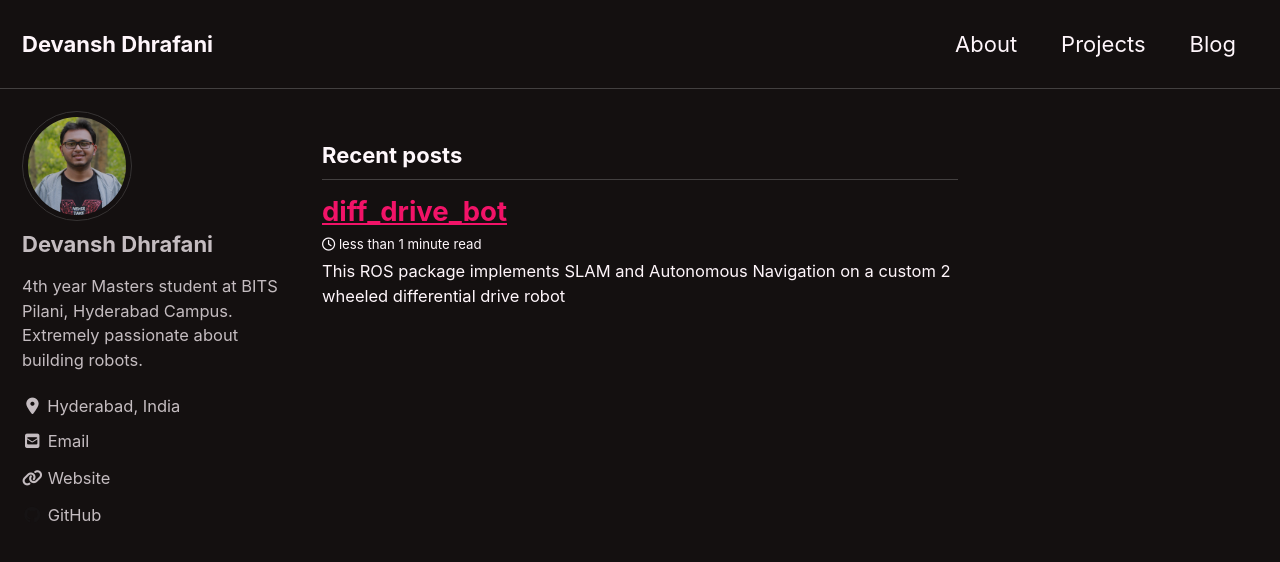
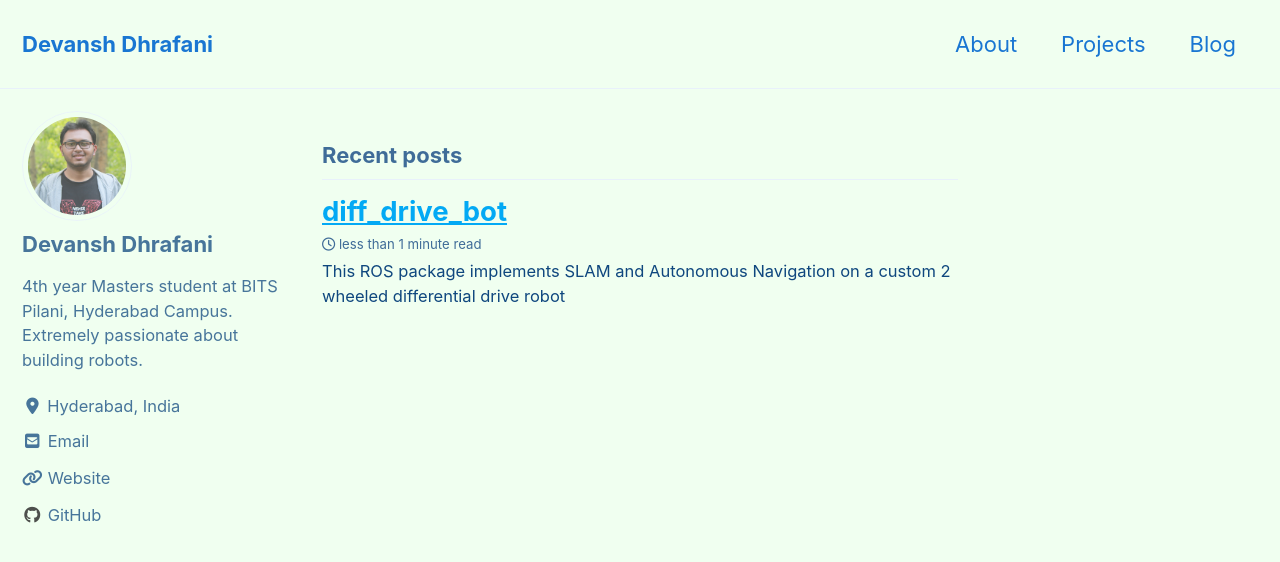
Before and after one commit to devanshdhrafani/blog, a Jekyll site: the page built from index.html, in a window 1280 px wide and 900 px high. Shown: the top 562 px of the window. Built offline with Jekyll 4.4.1, drawn with Linux system fonts in a browser that asks for light colours; cached includes are drawn as plain includes; nearby versions of some CDN libraries; the list of posts is cut into pages by our own code.

Commit message:
Changed skin

```diff
--- a/_config.yml
+++ b/_config.yml
@@ -12,7 +12,7 @@
 
 # theme                  : "minimal-mistakes-jekyll"
 remote_theme             : "mmistakes/minimal-mistakes"
-minimal_mistakes_skin    : "neon" # "air", "aqua", "contrast", "default", "dirt", "neon", "mint", "plum", "sunrise"
+minimal_mistakes_skin    : "aqua" # "air", "aqua", "contrast", "default", "dirt", "neon", "mint", "plum", "sunrise"
 
 # Site Settings
 locale                   : "en-US"
```
